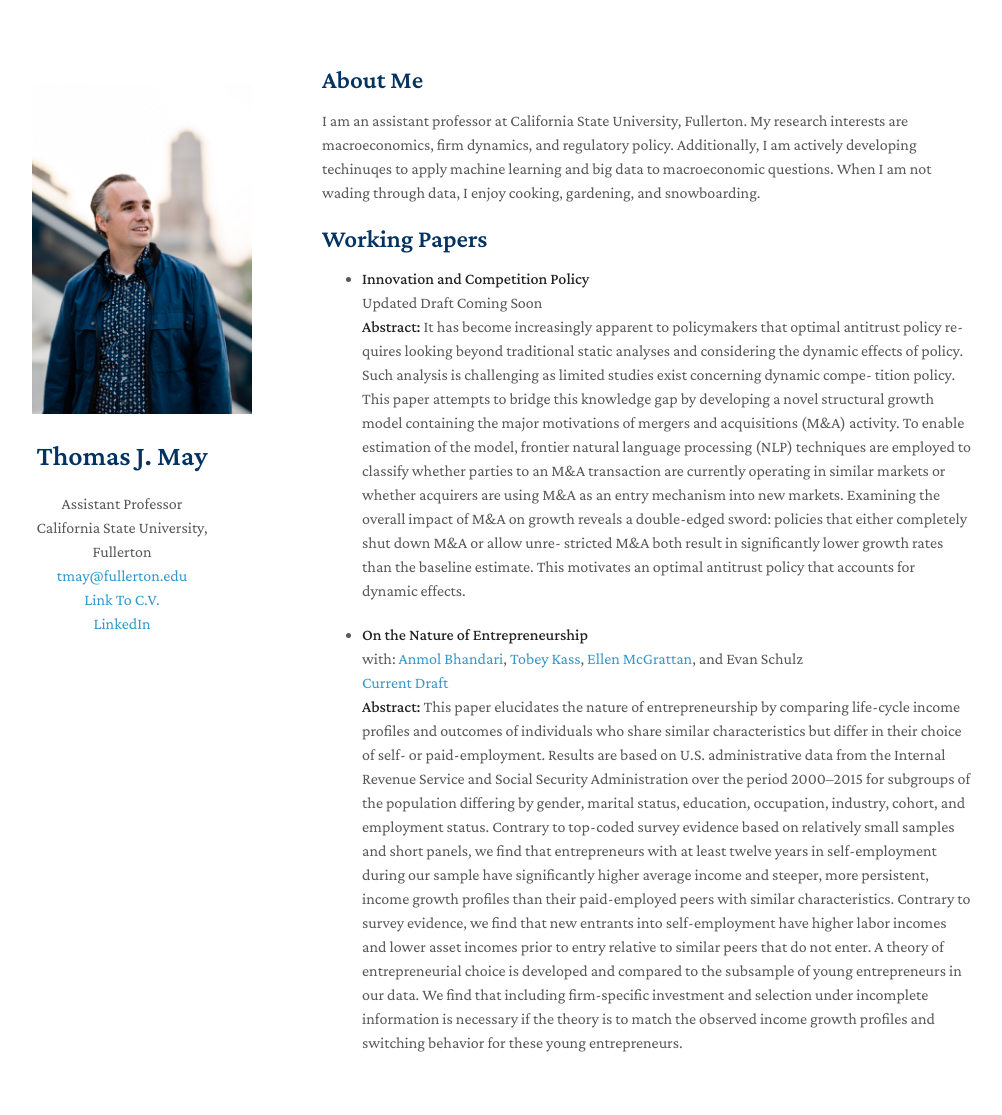
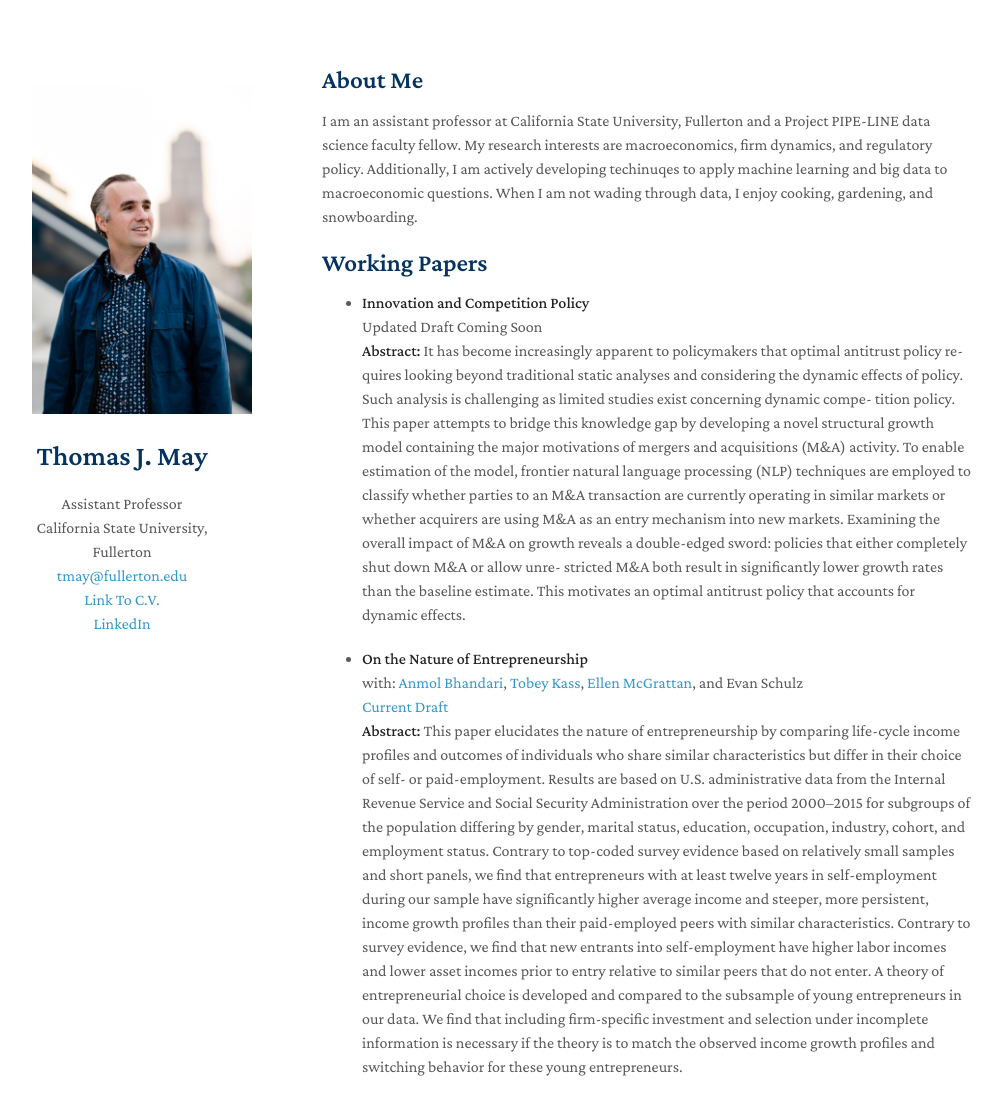
Before and after one commit to MayEcon/mayecon.github.io, a Jekyll site: the page built from index.md, in a window 1280 px wide and 1173 px high. Shown: the top 1115 px of the window, without its empty margins (148-1150 px from the left). Built offline with Jekyll 4.4.1, drawn with Linux system fonts in a browser that asks for light colours; nearby versions of some CDN libraries; a style sheet for code colours, icons or effects is not loaded; our own code applies the rules of GitHub Pages for plain Markdown files.

Commit message:
Update index.md

```diff
--- a/index.md
+++ b/index.md
@@ -4,7 +4,7 @@ layout: homepage
 
 ## About Me
 
-I am an assistant professor at California State University, Fullerton. My research interests are macroeconomics, firm dynamics, and regulatory policy. Additionally, I am actively developing techinuqes to apply machine learning and big data to macroeconomic questions. When I am not wading through data, I enjoy cooking, gardening, and snowboarding.
+I am an assistant professor at California State University, Fullerton and a Project PIPE-LINE data science faculty fellow. My research interests are macroeconomics, firm dynamics, and regulatory policy. Additionally, I am actively developing techinuqes to apply machine learning and big data to macroeconomic questions. When I am not wading through data, I enjoy cooking, gardening, and snowboarding.
 
 
 ## Working Papers
```
